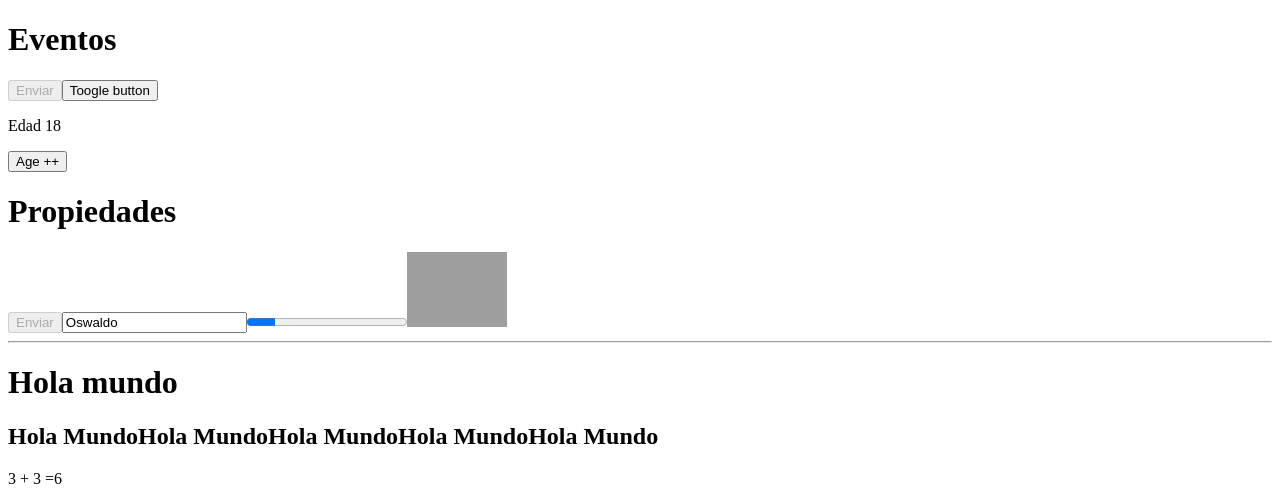
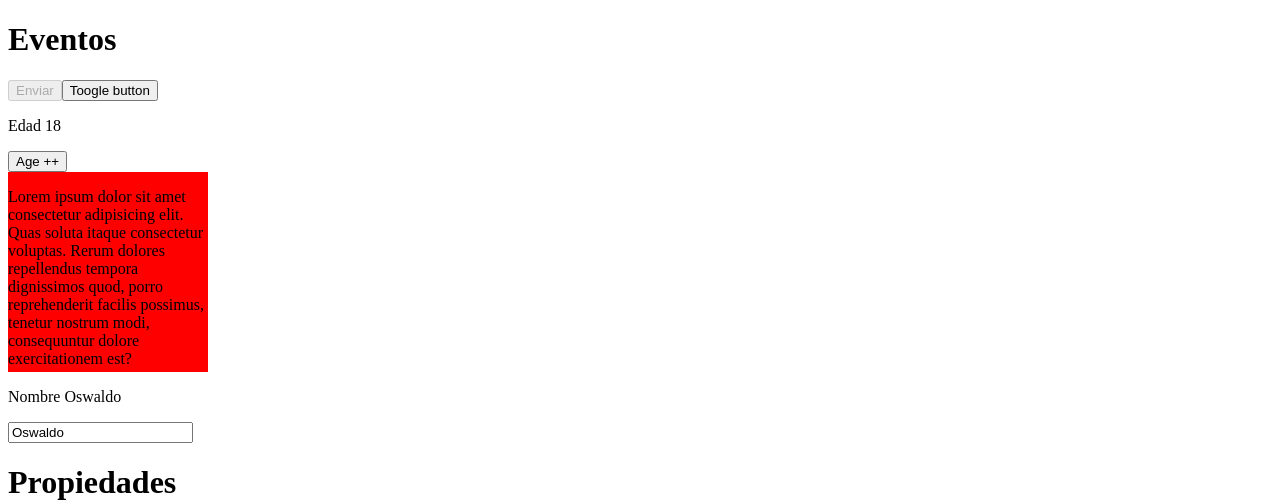
Before and after one commit to IngOswaldoGarcia/intraduction-angular-cli, an Angular app: page / in a window 1280 px wide. Shown: the top 502 px of the page. Built offline with nearby package versions, Linux system fonts and the light colour scheme; grey boxes are pictures that could not be loaded.

Commit message:
Feat(9): Otras eventos que puedes escuchar

```diff
--- a/src/app/app.component.html
+++ b/src/app/app.component.html
@@ -3,6 +3,15 @@
 <button (click)="toogleButton()">Toogle button</button>
 <p>Edad {{ person.age }}</p>
 <button (click)="increaseAge()">Age ++</button>
+<div class="box" (scroll)="onScroll($event)">
+  <p>
+    Lorem ipsum dolor sit amet consectetur adipisicing elit. Quas soluta itaque consectetur voluptas. Rerum dolores repellendus tempora dignissimos quod, porro reprehenderit facilis possimus, tenetur nostrum modi, consequuntur dolore exercitationem est?
+  </p>
+</div>
+<p>
+  Nombre {{person.name}}
+</p>
+<input type="text" [value]="person.name" (keyup)="changeName($event)">
 <br/>
 <h1>Propiedades</h1>
 <button [disabled]="btnDisabled">Enviar</button>
--- a/src/app/app.component.scss
+++ b/src/app/app.component.scss
@@ -0,0 +1,6 @@
+.box{
+  height: 200px;
+  width: 200px;
+  overflow: auto;
+  background-color: red;
+}
--- a/src/app/app.component.ts
+++ b/src/app/app.component.ts
@@ -23,4 +23,14 @@ export class AppComponent {
   increaseAge() {
     this.person.age += 1;
   }
+
+  onScroll(event: Event){
+    const element = event.target as HTMLElement;
+    console.log(element.scrollTop);
+  }
+
+  changeName(event: Event){
+    const element = event.target as HTMLInputElement;
+    this.person.name = element.value;
+  }
 }
```
